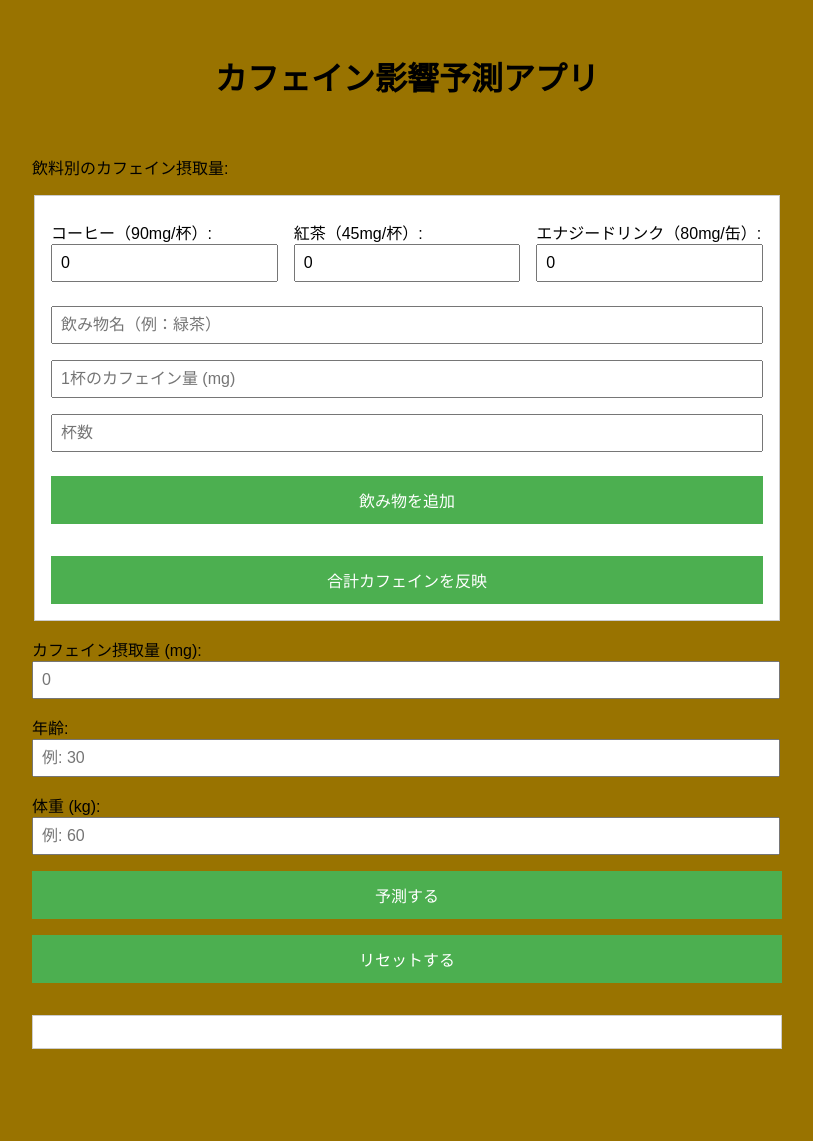
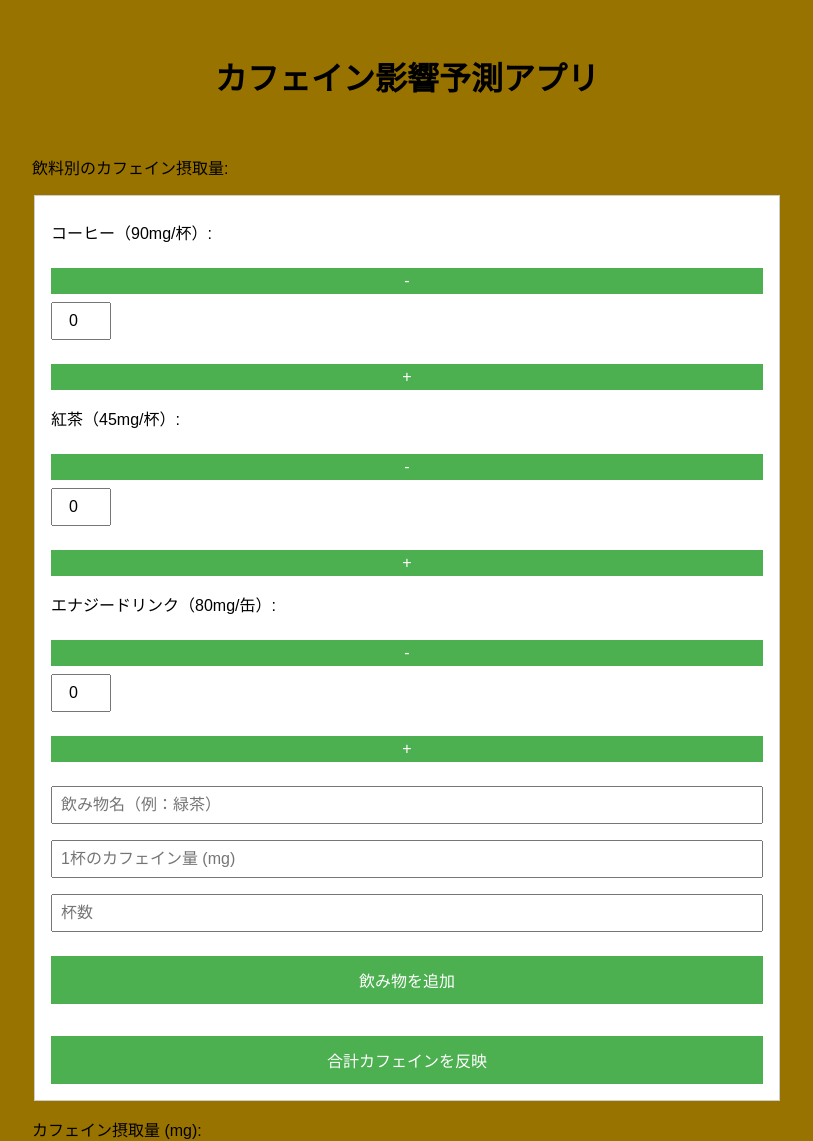
Before and after one commit to TrackJobHackathonteameR/Track_Job_Hackathon, a PHP site: page / in a window 1280 px wide. Shown: the top 1141 px of the page, without its empty margins (233-1046 px from the left). Before the commit the page ends 1049 px from the top, so only its background shows below. Run offline with PHP 8.4, Linux system fonts and the light colour scheme.

Commit message:
ボタンによる飲んだ杯数の編集への変更

```diff
--- a/www/index.html
+++ b/www/index.html
@@ -12,9 +12,22 @@
   <label>飲料別のカフェイン摂取量:</label>
 <fieldset>
   <div class="drink-row">
-    <label>コーヒー（90mg/杯）:<input type="number" id="coffee" value="0" /></label>
-    <label>紅茶（45mg/杯）:<input type="number" id="tea" value="0" /></label>
-    <label>エナジードリンク（80mg/缶）:<input type="number" id="energy" value="0" /></label>
+    <label>コーヒー（90mg/杯）:</label>
+    <button type="button" onclick="changeDrinkAmount('coffee', -1)">-</button>
+    <input type="number" id="coffee" value="0" readonly />
+    <button type="button" onclick="changeDrinkAmount('coffee', 1)">+</button>
+  </div>
+  <div class="drink-row">
+    <label>紅茶（45mg/杯）:</label>
+    <button type="button" onclick="changeDrinkAmount('tea', -1)">-</button>
+    <input type="number" id="tea" value="0" readonly />
+    <button type="button" onclick="changeDrinkAmount('tea', 1)">+</button>
+  </div>
+  <div class="drink-row">
+    <label>エナジードリンク（80mg/缶）:</label>
+    <button type="button" onclick="changeDrinkAmount('energy', -1)">-</button>
+    <input type="number" id="energy" value="0" readonly />
+    <button type="button" onclick="changeDrinkAmount('energy', 1)">+</button>
   </div>
 
   <!-- 追加飲み物の入力 -->
--- a/www/main.js
+++ b/www/main.js
@@ -100,3 +100,10 @@ function resetForm() {
   document.body.classList.remove("flash-warning");
   document.body.style.background = getBackgroundColorByCaffeine(0);
 }
+
+function changeDrinkAmount(id, delta) {
+  const input = document.getElementById(id);
+  let current = parseInt(input.value) || 0;
+  current = Math.max(0, current + delta); // マイナスにならないように
+  input.value = current;
+}
--- a/www/style.css
+++ b/www/style.css
@@ -99,3 +99,24 @@ fieldset label {
 .flash-warning {
   animation: flashWarning 0.5s infinite;
 }
+
+.drink-row {
+  display: flex;
+  align-items: center;
+  gap: 0.5rem;
+  margin-bottom: 0.5rem;
+}
+
+.drink-row label {
+  min-width: 150px;
+}
+
+.drink-row input {
+  width: 60px;
+  text-align: center;
+}
+
+.drink-row button {
+  padding: 0.25rem 0.75rem;
+  font-size: 1rem;
+}
```
